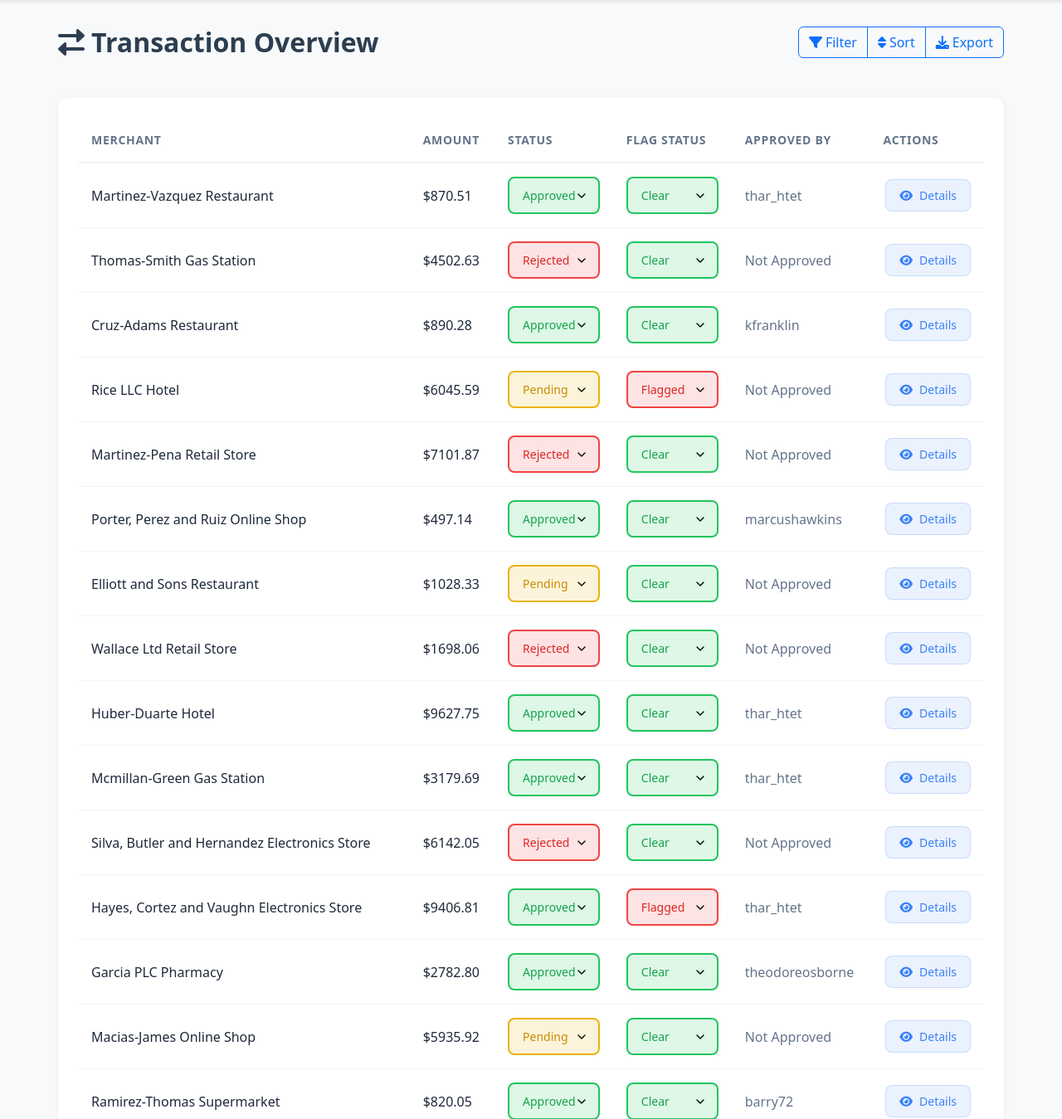
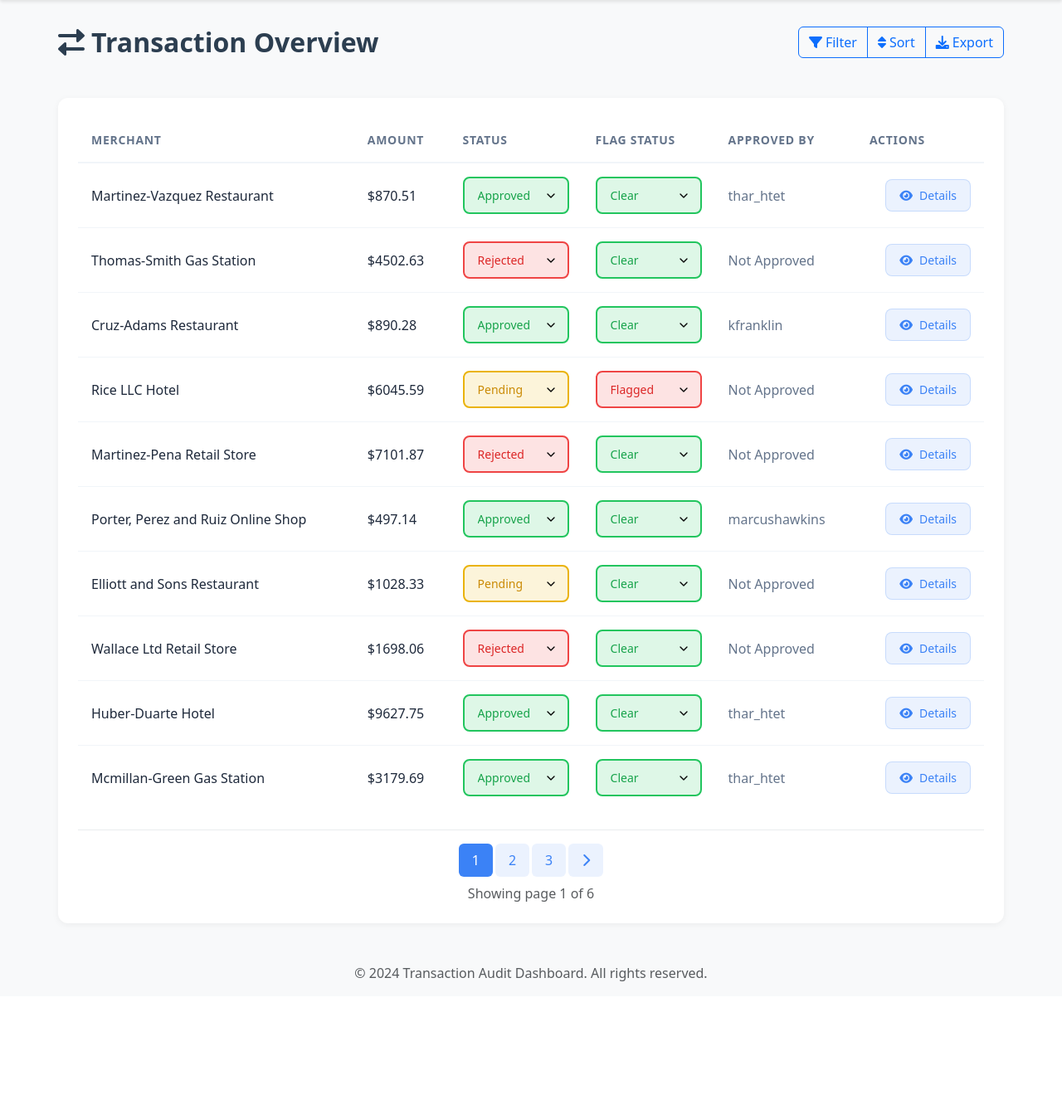
Before and after one commit to TharHtet236401/auditDashboard, a Django app: page /home/ in a window 1280 px wide. Shown: the part 56-1405 px from the top of the page at 83% size. After the commit the page ends 1239 px from the top, so only its background shows below. Run offline with Django 5.2, Linux system fonts and the light colour scheme; a user stored in the database is signed in; data comes from the database, SQL or seed files in the repository; both versions use the stored data as it was after the commit; some libraries are stand-ins or nearby versions.

Commit message:
Implement pagination for transactions with HTMX support
- Add Django Paginator to home view for transaction list
- Update transaction views to handle pagination
- Modify transaction template to include pagination controls
- Add custom pagination styles in base template
- Enhance user experience with page navigation and information display

```diff
--- a/auditApp/templates/base.html
+++ b/auditApp/templates/base.html
@@ -236,6 +236,42 @@
         width: 3rem;
         height: 3rem;
       }
+
+      /* Pagination Styles */
+      .pagination-wrapper {
+        margin-top: 2rem;
+        padding-top: 1rem;
+        border-top: 1px solid #e9ecef;
+      }
+
+      .pagination {
+        margin-bottom: 0.5rem;
+      }
+
+      .page-link {
+        border: none;
+        padding: 0.5rem 1rem;
+        margin: 0 0.25rem;
+        color: #3b82f6;
+        background-color: rgba(59, 130, 246, 0.1);
+        border-radius: 6px;
+        transition: all 0.2s ease;
+      }
+
+      .page-link:hover {
+        background-color: rgba(59, 130, 246, 0.15);
+        color: #2563eb;
+      }
+
+      .page-item.active .page-link {
+        background-color: #3b82f6;
+        color: white;
+      }
+
+      .page-item.disabled .page-link {
+        background-color: #f1f5f9;
+        color: #94a3b8;
+      }
     </style>
   </head>
   <body>
--- a/auditApp/templates/partials/transaction.html
+++ b/auditApp/templates/partials/transaction.html
@@ -1,4 +1,4 @@
-{% if transactions.count > 0 %}
+{% if transactions.object_list %}
 <div class="transaction-wrapper">
     <table class="transaction-table">
         <thead>
@@ -22,7 +22,7 @@
                 </td>
                 <td style="min-width: 140px;">
                     <select class="status-select {% if transaction.status == 'Approved' %}approved{% elif transaction.status == 'Pending' %}pending{% else %}rejected{% endif %}"
-                            hx-post="{% url 'update_status' transaction.id %}"
+                            hx-post="{% url 'update_status' transaction.id %}?page={{ transactions.number }}"
                             hx-target="#transaction-list"
                             hx-headers='{"X-CSRFToken": "{{ csrf_token }}"}'
                             name="status">
@@ -33,7 +33,7 @@
                 </td>
                 <td style="min-width: 140px;">
                     <select class="status-select {% if transaction.isFlagged %}flagged{% else %}clear{% endif %}"
-                            hx-post="{% url 'update_flag' transaction.id %}"
+                            hx-post="{% url 'update_flag' transaction.id %}?page={{ transactions.number }}"
                             hx-target="#transaction-list"
                             hx-headers='{"X-CSRFToken": "{{ csrf_token }}"}'
                             name="is_flagged">
@@ -56,6 +56,53 @@
             {% endfor %}
         </tbody>
     </table>
+
+    {% if transactions.paginator.num_pages > 1 %}
+    <div class="pagination-wrapper mt-4">
+        <nav aria-label="Transaction pagination">
+            <ul class="pagination justify-content-center">
+                {% if transactions.has_previous %}
+                <li class="page-item">
+                    <button class="page-link"
+                            hx-get="{% url 'home' %}?page={{ transactions.previous_page_number }}"
+                            hx-target="#transaction-list">
+                        <i class="fas fa-chevron-left"></i>
+                    </button>
+                </li>
+                {% endif %}
+
+                {% for num in transactions.paginator.page_range %}
+                    {% if num == transactions.number %}
+                    <li class="page-item active">
+                        <span class="page-link">{{ num }}</span>
+                    </li>
+                    {% elif num > transactions.number|add:'-3' and num < transactions.number|add:'3' %}
+                    <li class="page-item">
+                        <button class="page-link"
+                                hx-get="{% url 'home' %}?page={{ num }}"
+                                hx-target="#transaction-list">
+                            {{ num }}
+                        </button>
+                    </li>
+                    {% endif %}
+                {% endfor %}
+
+                {% if transactions.has_next %}
+                <li class="page-item">
+                    <button class="page-link"
+                            hx-get="{% url 'home' %}?page={{ transactions.next_page_number }}"
+                            hx-target="#transaction-list">
+                        <i class="fas fa-chevron-right"></i>
+                    </button>
+                </li>
+                {% endif %}
+            </ul>
+        </nav>
+        <div class="text-center text-muted mt-2">
+            Showing page {{ transactions.number }} of {{ transactions.paginator.num_pages }}
+        </div>
+    </div>
+    {% endif %}
 </div>
 {% else %}
 <div class="alert alert-info" role="alert">
--- a/auditApp/views.py
+++ b/auditApp/views.py
@@ -3,6 +3,7 @@ from django.contrib.auth import authenticate, login, logout
 from django.contrib import messages
 from django.contrib.auth.decorators import login_required
 from django.http import HttpResponse
+from django.core.paginator import Paginator
 from .models import Transaction
 
 # Create your views here.
@@ -34,7 +35,21 @@ def login_view(request):
 @login_required
 def home(request):
     try:
-        transactions = Transaction.objects.all().order_by('-timestamp')
+        transactions_list = Transaction.objects.all().order_by('-timestamp')
+
+        # Debug information
+        total_count = transactions_list.count()
+        if total_count == 0:
+            messages.info(request, 'No transactions in database. Please run python manage.py generate_fake_transactions to create some test data.')
+
+        paginator = Paginator(transactions_list, 10)  # Show 10 transactions per page
+        page = request.GET.get('page', 1)
+        transactions = paginator.get_page(page)
+
+        # If it's an HTMX request, return only the table partial
+        if request.headers.get('HX-Request'):
+            return render(request, 'partials/transaction.html', {'transactions': transactions})
+
         return render(request, 'home.html', {'transactions': transactions})
     except Exception as e:
         messages.error(request, str(e))
@@ -85,12 +100,18 @@ def update_status(request, pk):
             transaction.approved_by = None
         transaction.save()
 
-        # Return the updated transaction list
-        transactions = Transaction.objects.all().order_by('-timestamp')
+        # Get current page from request
+        page = request.GET.get('page', 1)
+
+        # Return the updated transaction list with pagination
+        transactions_list = Transaction.objects.all().order_by('-timestamp')
+        paginator = Paginator(transactions_list, 10)
+        transactions = paginator.get_page(page)
+
         return render(request, 'partials/transaction.html', {'transactions': transactions})
 
     except Exception as e:
-        return messages.error(request, str(e))
+        return HttpResponse(str(e), status=500)
 
 @login_required
 def update_flag(request, pk):
@@ -104,8 +125,14 @@ def update_flag(request, pk):
         transaction.isFlagged = is_flagged
         transaction.save()
 
-        # Return the updated transaction list
-        transactions = Transaction.objects.all().order_by('-timestamp')
+        # Get current page from request
+        page = request.GET.get('page', 1)
+
+        # Return the updated transaction list with pagination
+        transactions_list = Transaction.objects.all().order_by('-timestamp')
+        paginator = Paginator(transactions_list, 10)
+        transactions = paginator.get_page(page)
+
         return render(request, 'partials/transaction.html', {'transactions': transactions})
 
     except Exception as e:
```
Also changed, not shown: db.sqlite3.
